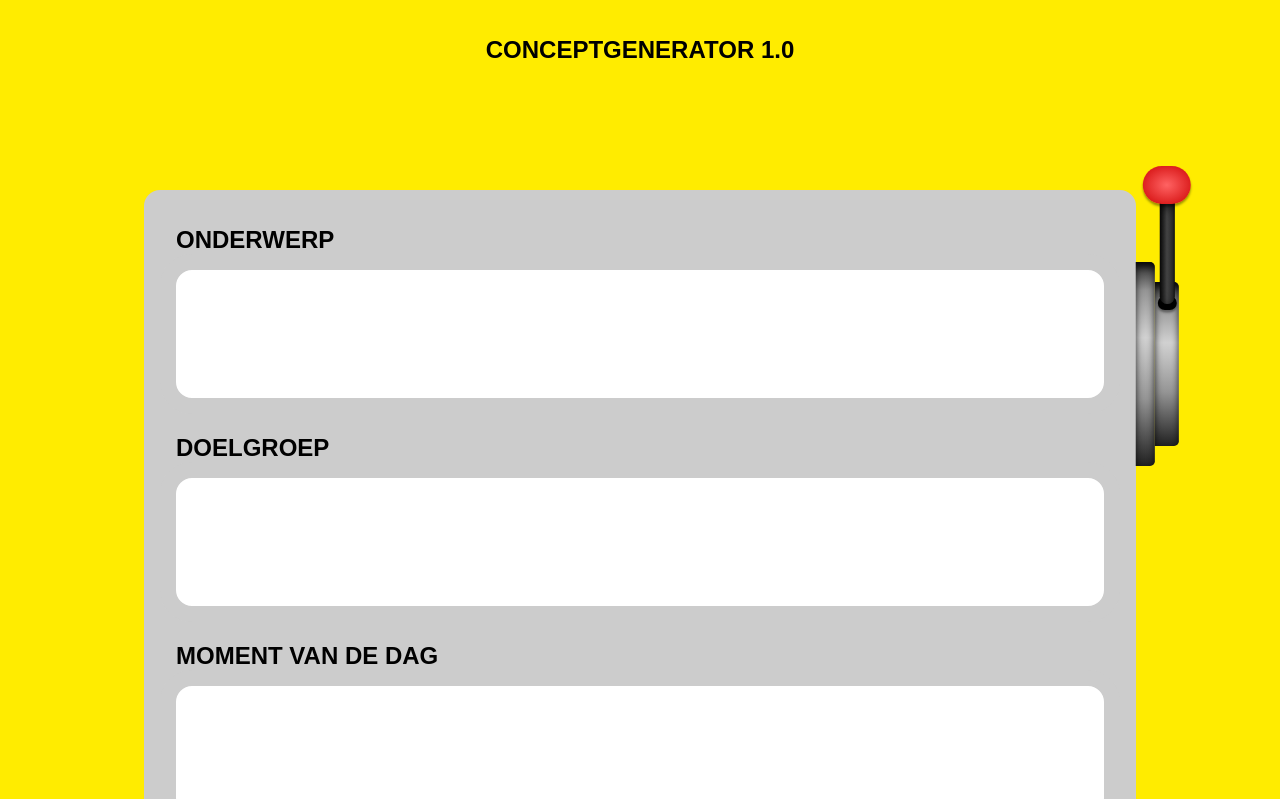
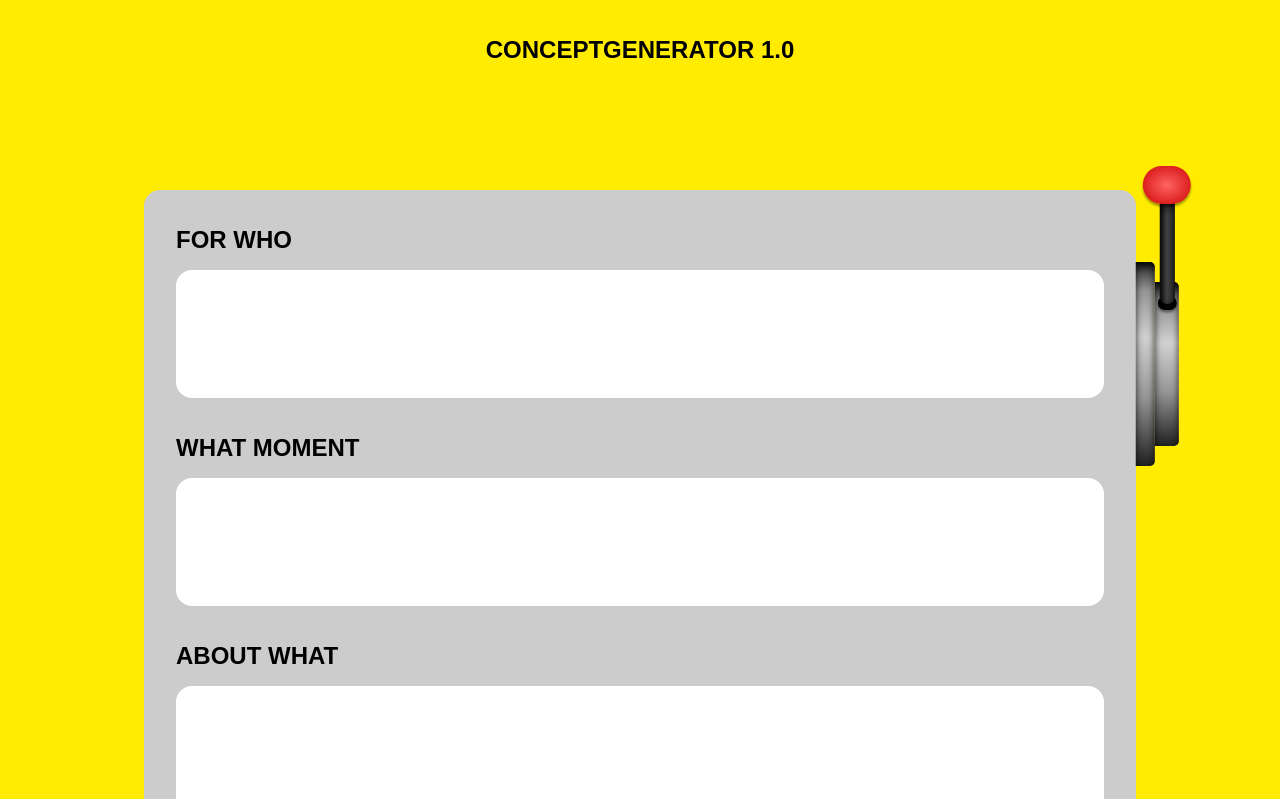
Before and after one commit to wietseneven/concept_slotmachine, a React (Create React App) app: page / in a window 1280 px wide. Shown: the top 799 px of the page. Built offline with nearby package versions, Linux system fonts and the light colour scheme.

Commit message:
Added the mechanic to the machine

```diff
--- a/src/Components/Machine/Machine.css
+++ b/src/Components/Machine/Machine.css
@@ -37,6 +37,10 @@
   transition-delay: .5s;
 }
 
+.Machine__group:nth-child(4) .Machine__slot__inner {
+  transition-delay: .75s;
+}
+
 .Machine--going .Machine__slot__inner {
   filter: blur(0.5em);
   transition: 0s 0s !important;
--- a/src/Components/Machine/Machine.js
+++ b/src/Components/Machine/Machine.js
@@ -12,6 +12,7 @@ class Machine extends Component {
       subject: '',
       group: '',
       moment: '',
+      mechanic: '',
       going: false,
     };
   }
@@ -48,7 +49,8 @@ class Machine extends Component {
     const subject = subjects[Math.floor(Math.random() * subjects.length)];
     const group = groups[Math.floor(Math.random() * groups.length)];
     const moment = moments[Math.floor(Math.random() * moments.length)];
-    this.setState({ subject, group, moment });
+    const mechanic = moments[Math.floor(Math.random() * moments.length)];
+    this.setState({ subject, group, moment, mechanic });
   };
 
   reset = () => {
@@ -56,31 +58,38 @@ class Machine extends Component {
       subject: '',
       group: '',
       moment: '',
+      mechanic: '',
       going: false,
     })
   };
 
   render() {
-    const { subject, group, moment, going } = this.state;
+    const { subject, group, moment, mechanic, going } = this.state;
     return (
       <section className={cN("Machine", { "Machine--going": going })}>
         <div className="Machine__inner">
           <article className="Machine__group">
-            <h2>Onderwerp</h2>
+            <h2>For who</h2>
+            <div className="Machine__slot">
+              <div className="Machine__slot__inner">{group}</div>
+            </div>
+          </article>
+          <article className="Machine__group">
+            <h2>What moment</h2>
+            <div className="Machine__slot">
+              <div className="Machine__slot__inner">{moment}</div>
+            </div>
+          </article>
+          <article className="Machine__group">
+            <h2>About what</h2>
             <div className="Machine__slot">
               <div className="Machine__slot__inner">{subject}</div>
             </div>
           </article>
           <article className="Machine__group">
-            <h2>Doelgroep</h2>
+            <h2>With this mechanic</h2>
             <div className="Machine__slot">
-              <div className="Machine__slot__inner">{group}</div>
-            </div>
-          </article>
-          <article className="Machine__group">
-            <h2>Moment van de dag</h2>
-            <div className="Machine__slot">
-              <div className="Machine__slot__inner">{moment}</div>
+              <div className="Machine__slot__inner">{mechanic}</div>
             </div>
           </article>
           <button className="Machine__button" onClick={this.create}>GO!</button>
```
